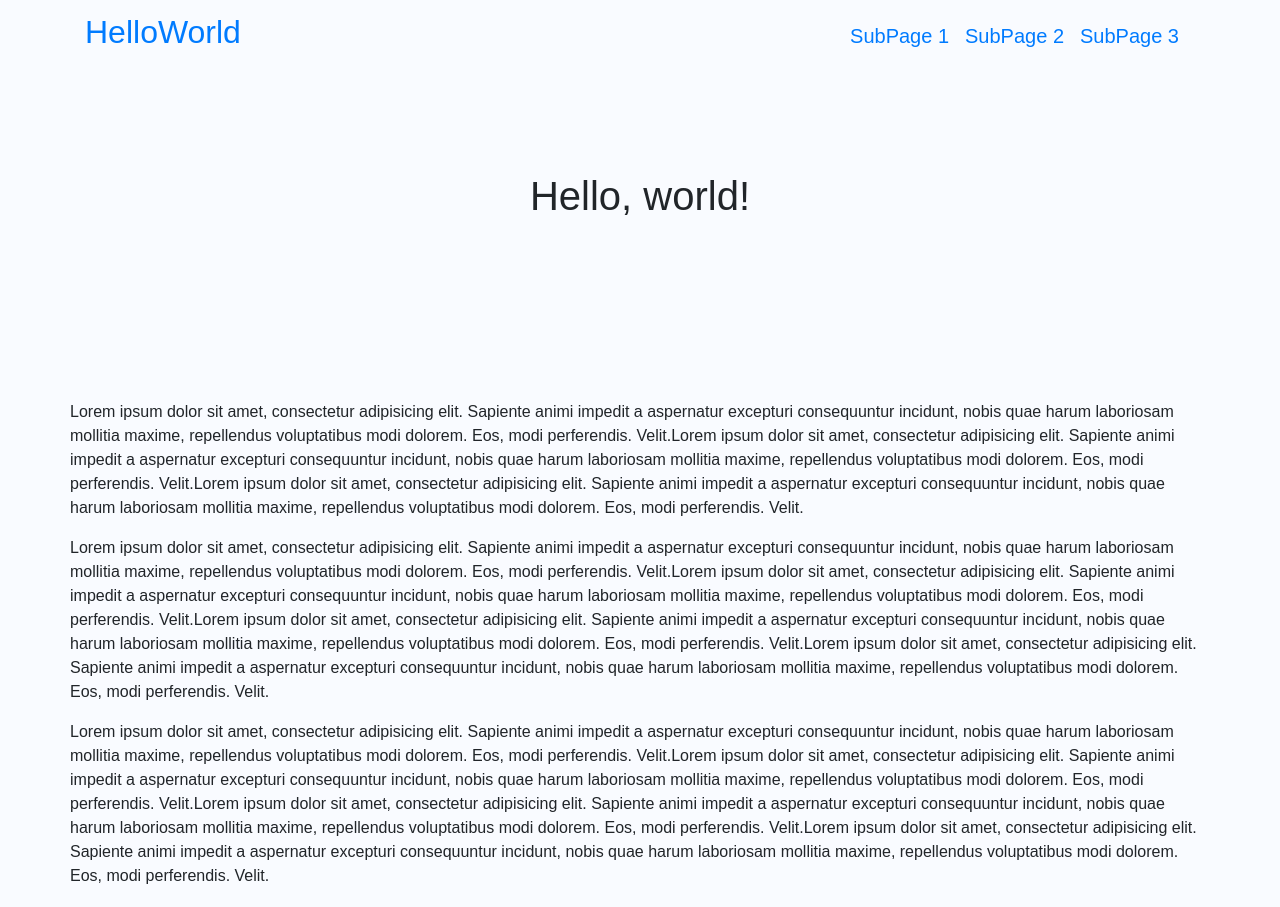
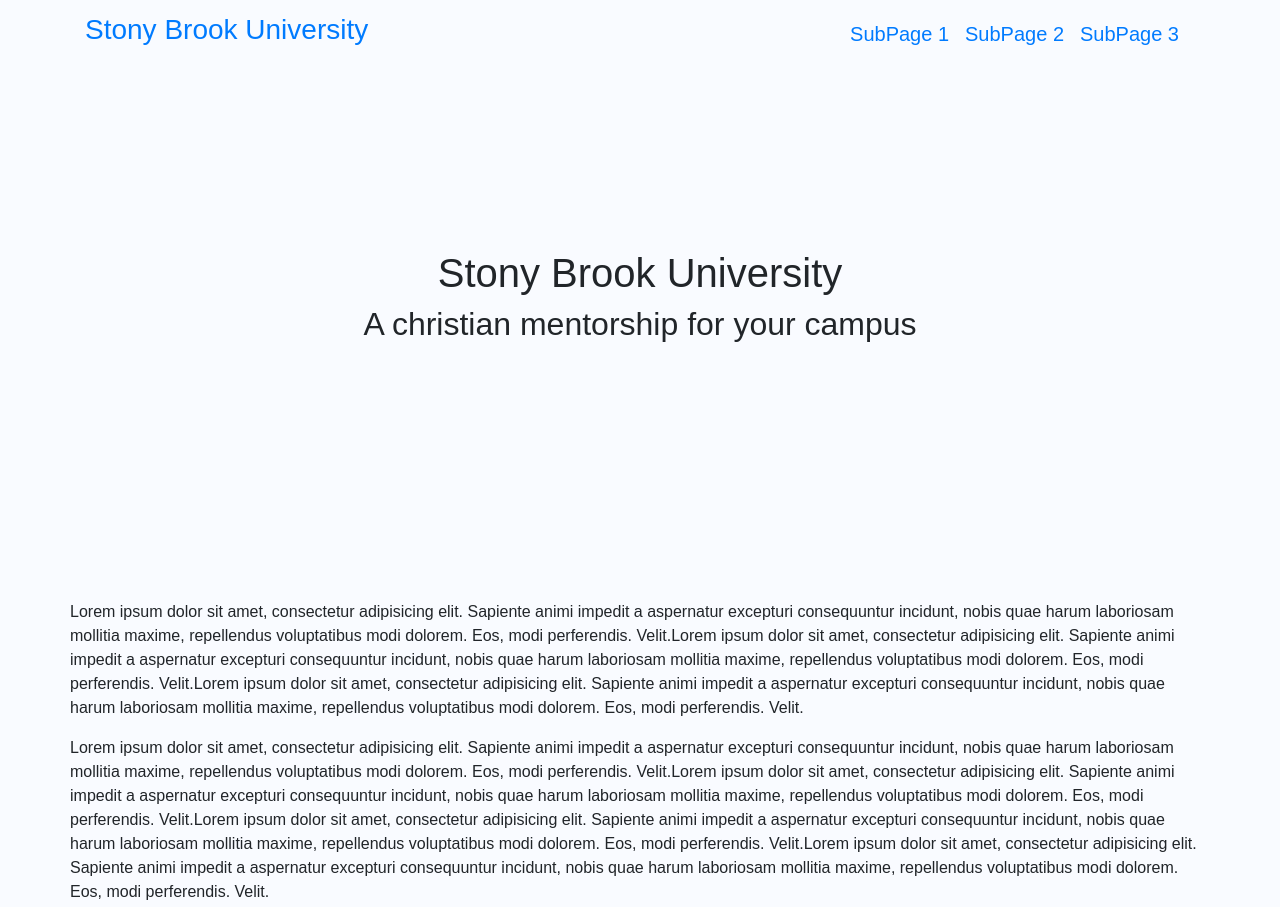
Before and after one commit to YodaheZegeye/Cru_Microsite, a plain HTML site: page index.html in a window 1280 px wide. Shown: the top 907 px of the page. Drawn offline with Linux system fonts and the light colour scheme.

Commit message:
Changed title of the header

```diff
--- a/css/style.css
+++ b/css/style.css
@@ -13,7 +13,7 @@ body{
     margin-top: 70px;
 }
 .hero{
-    height: 50vh;
+    height: 75vh;
     width:100%;
     background-size:cover;
     background-position:center;
--- a/index.html
+++ b/index.html
@@ -9,15 +9,15 @@
     <link rel="stylesheet" href="css/bootstrap.min.css">
     <link rel = "stylesheet" href = "css/style.css">
 
-    <title>Hello, world!</title>
+    <title>Cru at Stony Brook</title>
 
   </head>
   <body>
     <header>
         <nav class = "navbar navbar-expand-md fixed-top">
             <div class = "container">
-                <a href = "HelloWorld.html" class = "navbar-brand">
-                    <h2>HelloWorld</h2>
+                <a href = "index.html" class = "navbar-brand">
+                    <h3>Stony Brook University</h3>
                 </a>
                 <div class = "collapse navbar-collapse" id = "navbarbtn"></div>
                     <ul class = "navbar-nav">
@@ -40,7 +40,8 @@
             <div class = "container h-100">
                 <div class = "row h-100">
                     <div class = "col hero-content text-center d-flex flex-column justify-content-center align-items-center">
-                        <h1>Hello, world!</h1>
+                        <h1>Stony Brook University</h1>
+                        <h2>A christian mentorship for your campus</h2>
                     </div>
                 </div>
             </div>
```
